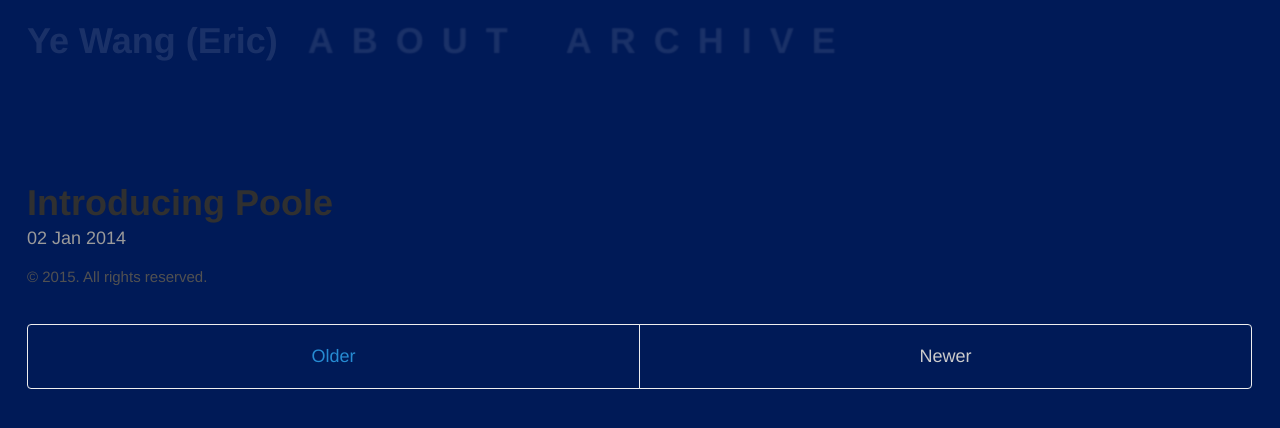
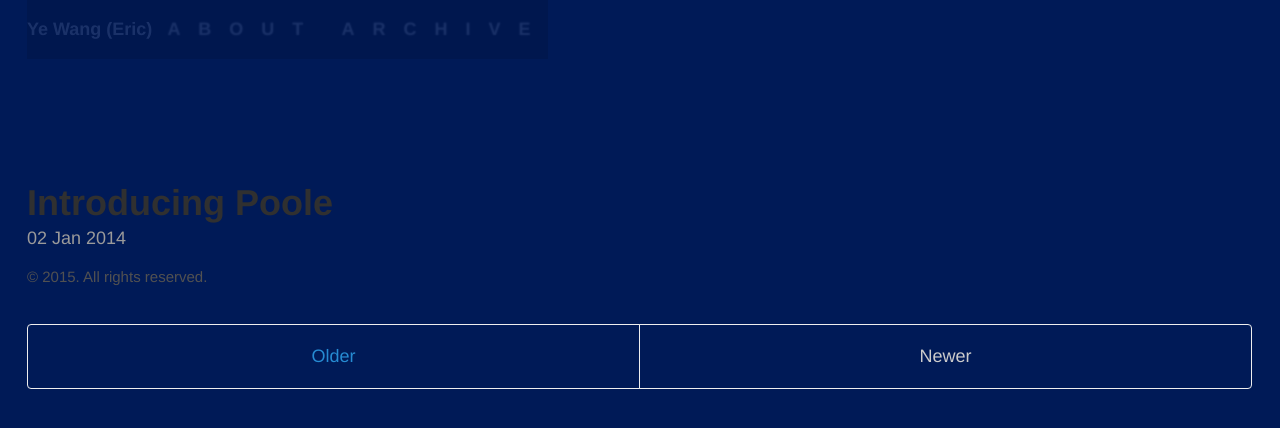
Before and after one commit to ericyewang/ericyewang.github.io, a Jekyll site: the page built from index.html, in a window 1280 px wide. Shown: the top 428 px of the page. Built offline with Jekyll 4.4.1, drawn with Linux system fonts in a browser that asks for light colours; the list of posts is cut into pages by our own code.

Commit message:
Update _masthead.scss

```diff
--- a/_sass/_masthead.scss
+++ b/_sass/_masthead.scss
@@ -8,14 +8,18 @@
 	padding-top:    1rem;
 	padding-bottom: 1rem;
 	margin-bottom: 3rem;
+	background-color: #000;
+	opacity: 0.1;
+}
+.masthead:hover {
+	opacity: 0.9;
 }
 
 .masthead-title {
   margin-top: 0;
   margin-bottom: 0;
   color: #505050;
-  opacity: 0.1;
-  font-size: 2rem;
+  font-size: 1rem;
   a {
   	color: #fff;
   }
@@ -41,7 +45,6 @@
 }
 
 .masthead-title:hover {
-	  opacity: 0.9;
   span a {
   	text-shadow: 0px 0px 0.1px #0d1a3a;
   }
```
